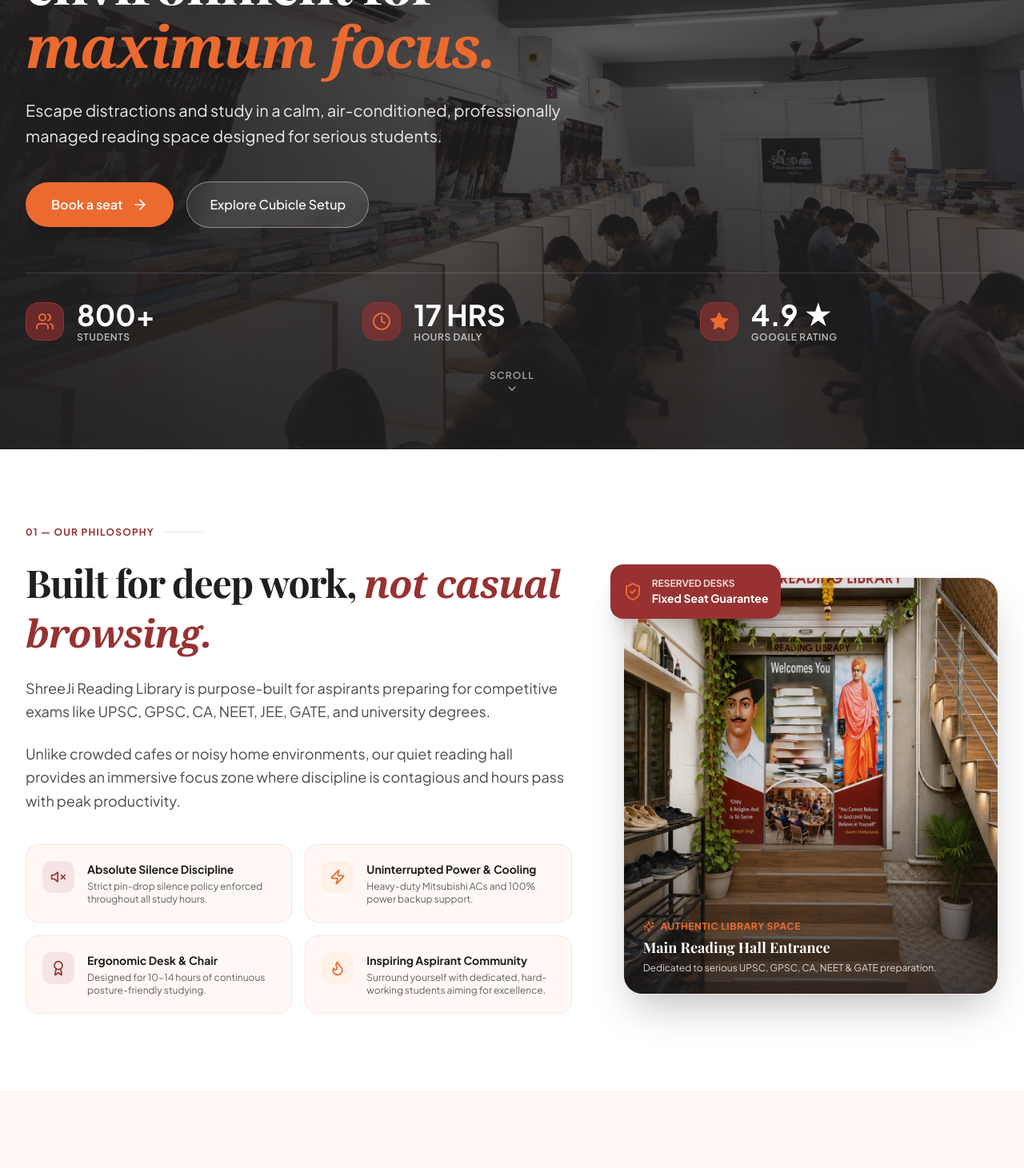
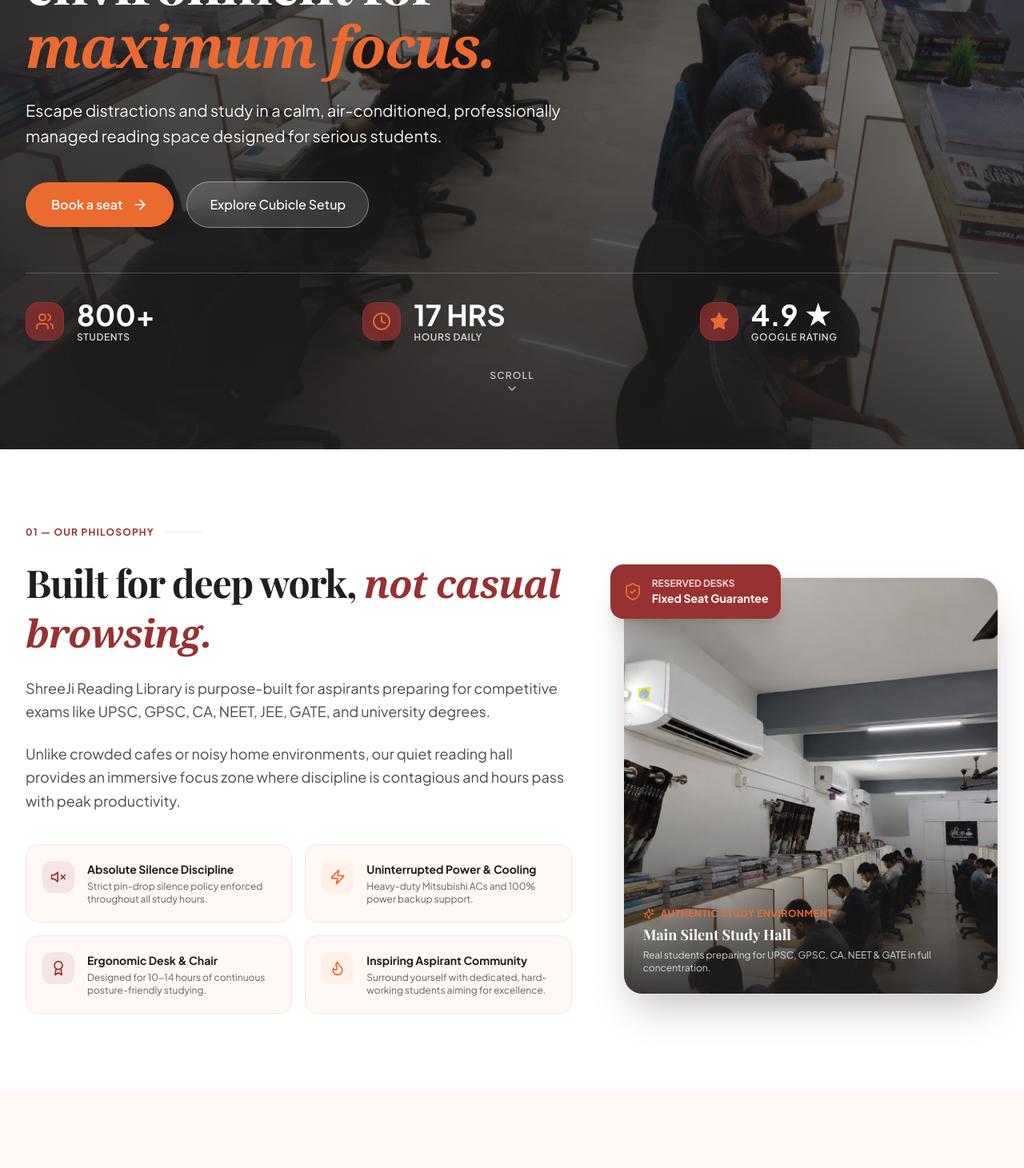
Before and after one commit to devstack375-max/ShreejiLibrary, a React (Vite) app: page / in a window 1280 px wide. Shown: the part 380-1841 px from the top of the page at 80% size. Built offline with nearby package versions, Linux system fonts and the light colour scheme; no server answers; a web font is replaced by a local one.

Commit message:
updated hero background with authentic study hall image

```diff
--- a/src/components/AboutPhilosophy.jsx
+++ b/src/components/AboutPhilosophy.jsx
@@ -4,7 +4,8 @@ import { VolumeX, Flame, ShieldCheck, Sparkles, Zap, Award } from 'lucide-react'
 import { useLanguage } from '../context/LanguageContext';
 
 export default function AboutPhilosophy() {
-  const { t } = useLanguage();
+  const { language, t } = useLanguage();
+  const isGu = language === 'gu';
 
   return (
     <section id="about" className="py-24 bg-white text-[#201E1F]">
@@ -134,23 +135,27 @@ export default function AboutPhilosophy() {
               transition={{ duration: 0.8 }}
               className="rounded-3xl overflow-hidden shadow-2xl border border-[#F5E4E4] relative group bg-[#FFF8F5]"
             >
-              {/* Real Library Entrance Photo with Bhagat Singh & Vivekananda Poster */}
+              {/* Real Library Study Hall Photo with Students */}
               <div className="h-[480px] sm:h-[520px] overflow-hidden">
                 <img
-                  src="/WhatsApp Image 2026-08-16 at 12.58.51 PM (1).jpeg"
-                  alt="ShreeJi Reading Library Entrance"
+                  src="/WhatsApp Image 2026-08-16 at 12.58.48 PM.jpeg"
+                  alt="ShreeJi Reading Library Active Study Hall"
                   className="w-full h-full object-cover transition-transform duration-700 group-hover:scale-105"
                 />
               </div>
 
               {/* Photo Caption Overlay */}
-              <div className="absolute inset-0 bg-gradient-to-t from-[#201E1F]/80 via-transparent to-transparent flex flex-col justify-end p-6 text-white">
+              <div className="absolute inset-0 bg-gradient-to-t from-[#201E1F]/85 via-transparent to-transparent flex flex-col justify-end p-6 text-white">
                 <div className="flex items-center gap-2 text-[#EB6A30] text-xs font-bold uppercase tracking-wider mb-1">
                   <Sparkles className="w-3.5 h-3.5" />
-                  <span>AUTHENTIC LIBRARY SPACE</span>
+                  <span>AUTHENTIC STUDY ENVIRONMENT</span>
                 </div>
-                <h3 className="text-lg font-bold">Main Reading Hall Entrance</h3>
-                <p className="text-xs text-white/80 mt-1">Dedicated to serious UPSC, GPSC, CA, NEET & GATE preparation.</p>
+                <h3 className="text-lg font-bold">
+                  {isGu ? 'વાસ્તવિક સાયલન્ટ સ્ટડી હોલ' : 'Main Silent Study Hall'}
+                </h3>
+                <p className="text-xs text-white/80 mt-1">
+                  {isGu ? 'UPSC, GPSC, CA, NEET અને GATE માટે સમર્પિત વિદ્યાર્થીઓનું વાતાવરણ.' : 'Real students preparing for UPSC, GPSC, CA, NEET & GATE in full concentration.'}
+                </p>
               </div>
             </motion.div>
 
--- a/src/components/Hero.jsx
+++ b/src/components/Hero.jsx
@@ -9,16 +9,16 @@ export default function Hero({ onOpenBooking }) {
   return (
     <section id="top" className="relative min-h-screen pt-24 sm:pt-28 pb-12 sm:pb-16 flex flex-col justify-between text-white overflow-hidden max-w-full">
 
-      {/* Real Library Homepage Background Image */}
+      {/* Real Library Homepage Background Image - Full Background Style */}
       <div className="absolute inset-0 z-0">
         <img
-          src="/WhatsApp Image 2026-08-16 at 12.58.48 PM.jpeg"
+          src="/hero-study-hall.jpg"
           alt="ShreeJi Reading Library Study Hall"
           className="w-full h-full object-cover object-center"
         />
-        {/* Dark Gradient Overlay for Readability */}
-        <div className="absolute inset-0 bg-gradient-to-b from-[#201E1F]/85 via-[#201E1F]/70 to-[#201E1F]/90" />
-        <div className="absolute inset-0 bg-gradient-to-r from-[#201E1F]/80 via-transparent to-transparent" />
+        {/* Balanced Dark Gradient Overlay for Maximum Photo Visibility + Text Readability */}
+        <div className="absolute inset-0 bg-gradient-to-b from-[#201E1F]/75 via-[#201E1F]/60 to-[#201E1F]/85" />
+        <div className="absolute inset-0 bg-gradient-to-r from-[#201E1F]/70 via-transparent to-transparent" />
       </div>
 
       {/* Hero Content */}
@@ -41,7 +41,7 @@ export default function Hero({ onOpenBooking }) {
             initial={{ opacity: 0, y: 30 }}
             animate={{ opacity: 1, y: 0 }}
             transition={{ duration: 0.8, delay: 0.4 }}
-            className="text-3xl sm:text-6xl lg:text-7xl font-bold tracking-tight leading-[1.15] sm:leading-[1.1] mb-5 sm:mb-6 break-words"
+            className="text-3xl sm:text-6xl lg:text-7xl font-bold tracking-tight leading-[1.15] sm:leading-[1.1] mb-5 sm:mb-6 break-words text-shadow"
           >
             {t('hero.titleStart')}
             <span className="font-serif italic text-[#EB6A30] inline-block">
@@ -53,7 +53,7 @@ export default function Hero({ onOpenBooking }) {
             initial={{ opacity: 0, y: 20 }}
             animate={{ opacity: 1, y: 0 }}
             transition={{ duration: 0.7, delay: 0.7 }}
-            className="text-base sm:text-xl text-white/90 max-w-2xl font-normal leading-relaxed mb-8 sm:mb-10"
+            className="text-base sm:text-xl text-white/95 max-w-2xl font-normal leading-relaxed mb-8 sm:mb-10 drop-shadow-sm"
           >
             {t('hero.subtitle')}
           </motion.p>
@@ -75,7 +75,7 @@ export default function Hero({ onOpenBooking }) {
 
             <a
               href="#reading-space"
-              className="border border-white/40 hover:border-white bg-white/10 hover:bg-white/20 text-white font-medium text-sm sm:text-base px-6 sm:px-7 py-3.5 sm:py-4 rounded-full transition-all duration-300 backdrop-blur-md text-center"
+              className="border border-white/40 hover:border-white bg-white/15 hover:bg-white/25 text-white font-medium text-sm sm:text-base px-6 sm:px-7 py-3.5 sm:py-4 rounded-full transition-all duration-300 backdrop-blur-md text-center"
             >
               {t('hero.exploreCubicleBtn')}
             </a>
@@ -91,35 +91,35 @@ export default function Hero({ onOpenBooking }) {
         transition={{ duration: 0.7, delay: 1.1 }}
         className="relative z-10 max-w-7xl mx-auto px-4 sm:px-6 lg:px-8 w-full"
       >
-        <div className="pt-6 sm:pt-8 border-t border-white/15 grid grid-cols-3 gap-2 sm:gap-6 lg:gap-12">
+        <div className="pt-6 sm:pt-8 border-t border-white/20 grid grid-cols-3 gap-2 sm:gap-6 lg:gap-12">
 
           <div className="flex flex-col sm:flex-row items-center text-center sm:text-left gap-2 sm:gap-4">
-            <div className="w-9 h-9 sm:w-12 sm:h-12 rounded-xl sm:rounded-2xl bg-[#983132]/60 border border-[#983132] flex items-center justify-center text-[#EB6A30] shrink-0 backdrop-blur-sm">
+            <div className="w-9 h-9 sm:w-12 sm:h-12 rounded-xl sm:rounded-2xl bg-[#983132]/70 border border-[#983132] flex items-center justify-center text-[#EB6A30] shrink-0 backdrop-blur-sm">
               <Users className="w-4 h-4 sm:w-6 sm:h-6" />
             </div>
             <div>
               <p className="text-lg sm:text-3xl lg:text-4xl font-extrabold text-white">800+</p>
-              <p className="text-[10px] sm:text-xs text-white/70 uppercase tracking-wider font-semibold">{t('hero.statStudents')}</p>
+              <p className="text-[10px] sm:text-xs text-white/80 uppercase tracking-wider font-semibold">{t('hero.statStudents')}</p>
             </div>
           </div>
 
           <div className="flex flex-col sm:flex-row items-center text-center sm:text-left gap-2 sm:gap-4">
-            <div className="w-9 h-9 sm:w-12 sm:h-12 rounded-xl sm:rounded-2xl bg-[#983132]/60 border border-[#983132] flex items-center justify-center text-[#EB6A30] shrink-0 backdrop-blur-sm">
+            <div className="w-9 h-9 sm:w-12 sm:h-12 rounded-xl sm:rounded-2xl bg-[#983132]/70 border border-[#983132] flex items-center justify-center text-[#EB6A30] shrink-0 backdrop-blur-sm">
               <Clock className="w-4 h-4 sm:w-6 sm:h-6" />
             </div>
             <div>
               <p className="text-lg sm:text-3xl lg:text-4xl font-extrabold text-white">17 HRS</p>
-              <p className="text-[10px] sm:text-xs text-white/70 uppercase tracking-wider font-semibold">{t('hero.statHours')}</p>
+              <p className="text-[10px] sm:text-xs text-white/80 uppercase tracking-wider font-semibold">{t('hero.statHours')}</p>
             </div>
           </div>
 
           <div className="flex flex-col sm:flex-row items-center text-center sm:text-left gap-2 sm:gap-4">
-            <div className="w-9 h-9 sm:w-12 sm:h-12 rounded-xl sm:rounded-2xl bg-[#983132]/60 border border-[#983132] flex items-center justify-center text-[#EB6A30] shrink-0 backdrop-blur-sm">
+            <div className="w-9 h-9 sm:w-12 sm:h-12 rounded-xl sm:rounded-2xl bg-[#983132]/70 border border-[#983132] flex items-center justify-center text-[#EB6A30] shrink-0 backdrop-blur-sm">
               <Star className="w-4 h-4 sm:w-6 sm:h-6 fill-[#EB6A30]" />
             </div>
             <div>
               <p className="text-lg sm:text-3xl lg:text-4xl font-extrabold text-white">4.9 ★</p>
-              <p className="text-[10px] sm:text-xs text-white/70 uppercase tracking-wider font-semibold">{t('hero.statRating')}</p>
+              <p className="text-[10px] sm:text-xs text-white/80 uppercase tracking-wider font-semibold">{t('hero.statRating')}</p>
             </div>
           </div>
 
@@ -127,7 +127,7 @@ export default function Hero({ onOpenBooking }) {
 
         {/* Scroll Indicator */}
         <div className="flex justify-center pt-6 sm:pt-8">
-          <a href="#about" className="flex flex-col items-center gap-1 text-white/60 hover:text-[#EB6A30] transition-colors text-xs uppercase tracking-widest font-semibold">
+          <a href="#about" className="flex flex-col items-center gap-1 text-white/70 hover:text-[#EB6A30] transition-colors text-xs uppercase tracking-widest font-semibold">
             <span>{t('hero.scroll')}</span>
             <ChevronDown className="w-4 h-4 animate-bounce" />
           </a>
```
Also changed, not shown: public/hero-study-hall.jpg (added).
